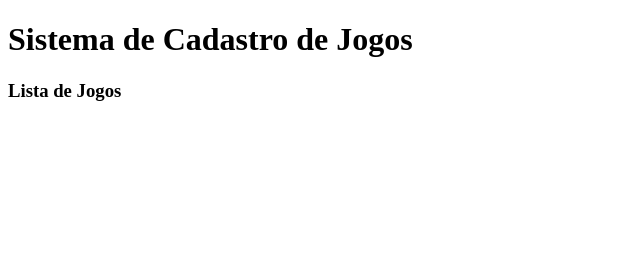
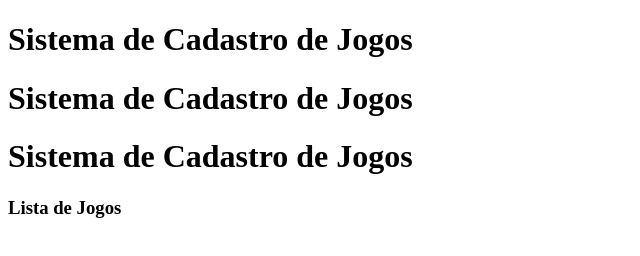
Before and after one commit to saacalvesdev/sistema-de-cadastro, a plain HTML site: page index.html in a window 1280 px wide. Shown: the whole page, without its empty margins (0-640 px from the left). Drawn offline with Linux system fonts and the light colour scheme.

Commit message:
Nova Branch

```diff
--- a/index.html
+++ b/index.html
@@ -8,6 +8,8 @@
 </head>
 <body>
     <h1>Sistema de Cadastro de Jogos</h1>
+    <h1>Sistema de Cadastro de Jogos</h1>
+    <h1>Sistema de Cadastro de Jogos</h1>
     <h3>Lista de Jogos</h3>
     <script src=""></script>
 </body>
```
